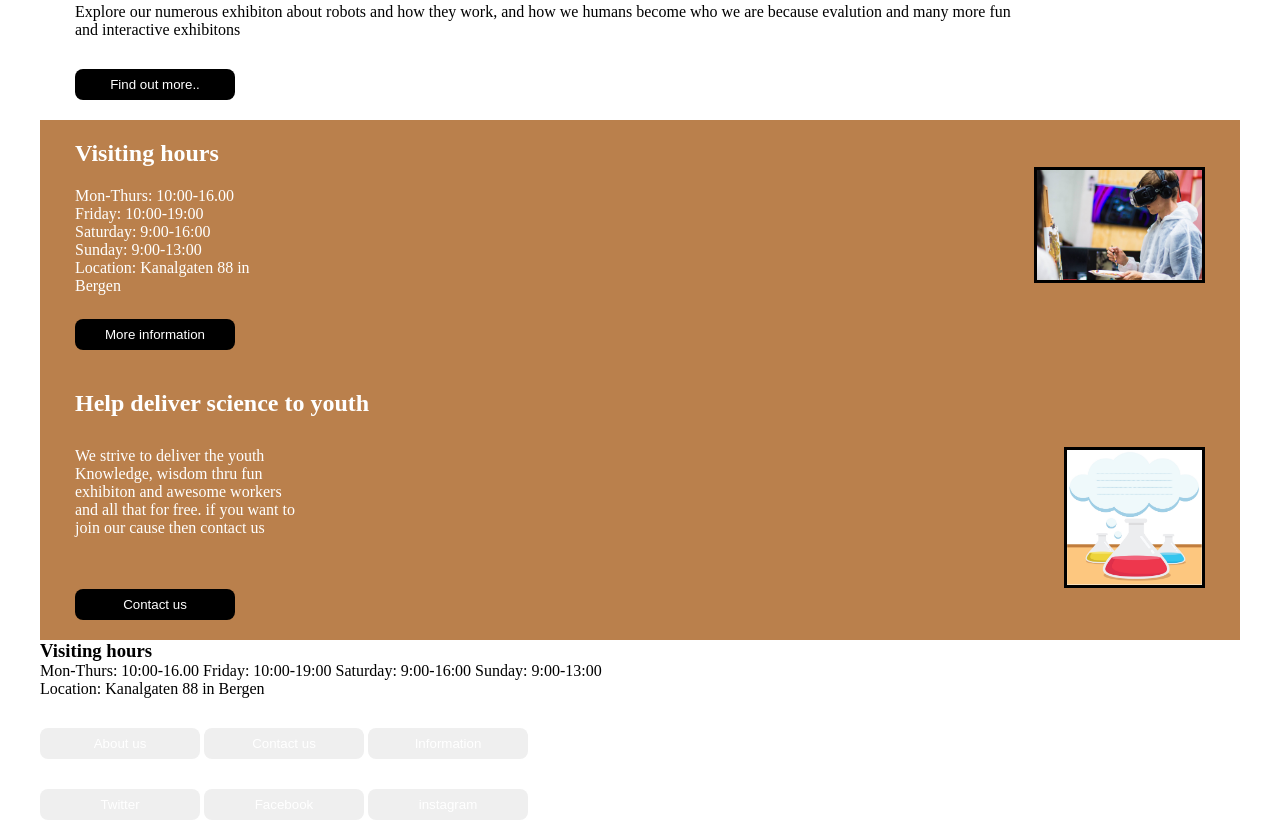
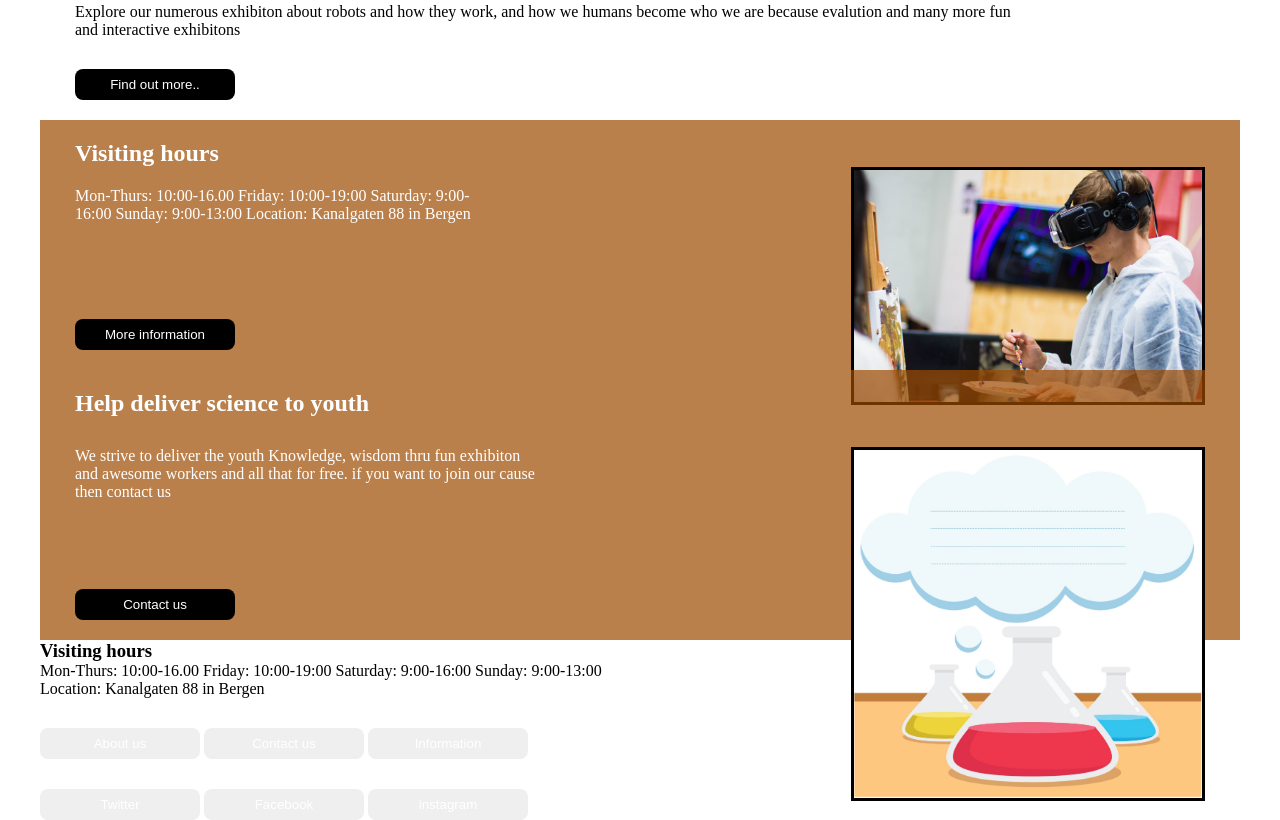
Before and after one commit to Sanhamm/Semesteroppgave2021, a plain HTML site: page index.html in a window 1280 px wide. Shown: the part 1807-2627 px from the top of the page. Drawn offline with Linux system fonts and the light colour scheme.

Commit message:
Update style.css

```diff
--- a/style.css
+++ b/style.css
@@ -163,14 +163,14 @@ button {
     display: block;
     padding-top: 10px;
     margin-left: 35px;
-    max-width: 180px;
+    width: 34%;
     padding-top: 20px;
 }
 
 .visit img {
     display: block;
     float: right;
-    width: 165px;
+    width: 29%;
     position: relative;
     margin-right: 35px;
     border: 3px solid black;
@@ -201,14 +201,13 @@ button {
 .support p {
     display: block;
     float: left;
-    max-width: 220px;
+    width: 39%;
     margin-left: 35px;
 }
 .support img {
-    width: 50%;
+    width: 29%;
     display: block;
     float: right;
-    max-width: 135px;
     position: relative;
     margin-right: 35px;
     border: 3px solid black;
```
